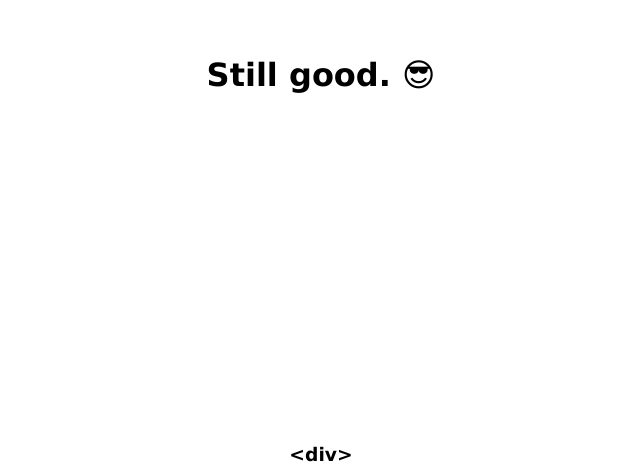
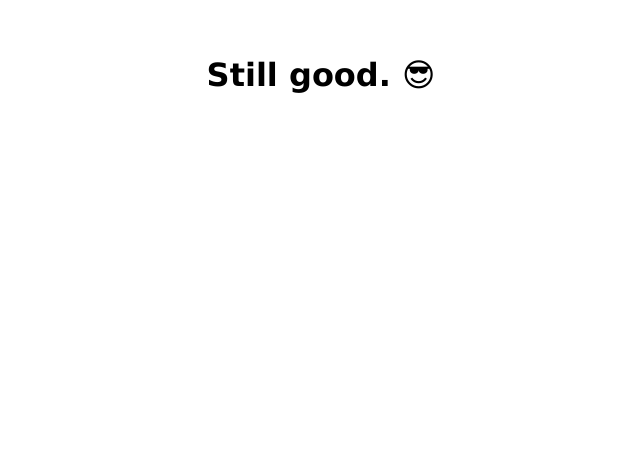
Before and after one commit to Divdude77/Web-Dev-Projects, a plain HTML site: page claustrophobia/index.html in a window 1280 px wide. Shown: the part 325-800 px from the top of the page, 319-959 px from the left. Drawn offline with Linux system fonts and the light colour scheme.

Commit message:
Claustrophobia

```diff
--- a/claustrophobia/index.html
+++ b/claustrophobia/index.html
@@ -19,6 +19,5 @@
         <h1 id="i">Can't breathe. 😰</h1>
         <h1 id="j">Please. 😵</h1>
         <a href="https://www.youtube.com/watch?v=o-YBDTqX_ZU" target="_blank"><h1 id="k">💀</h1></a>
-        <h3>&lt;div&gt;</h3>
     </body>
 </html>
```
